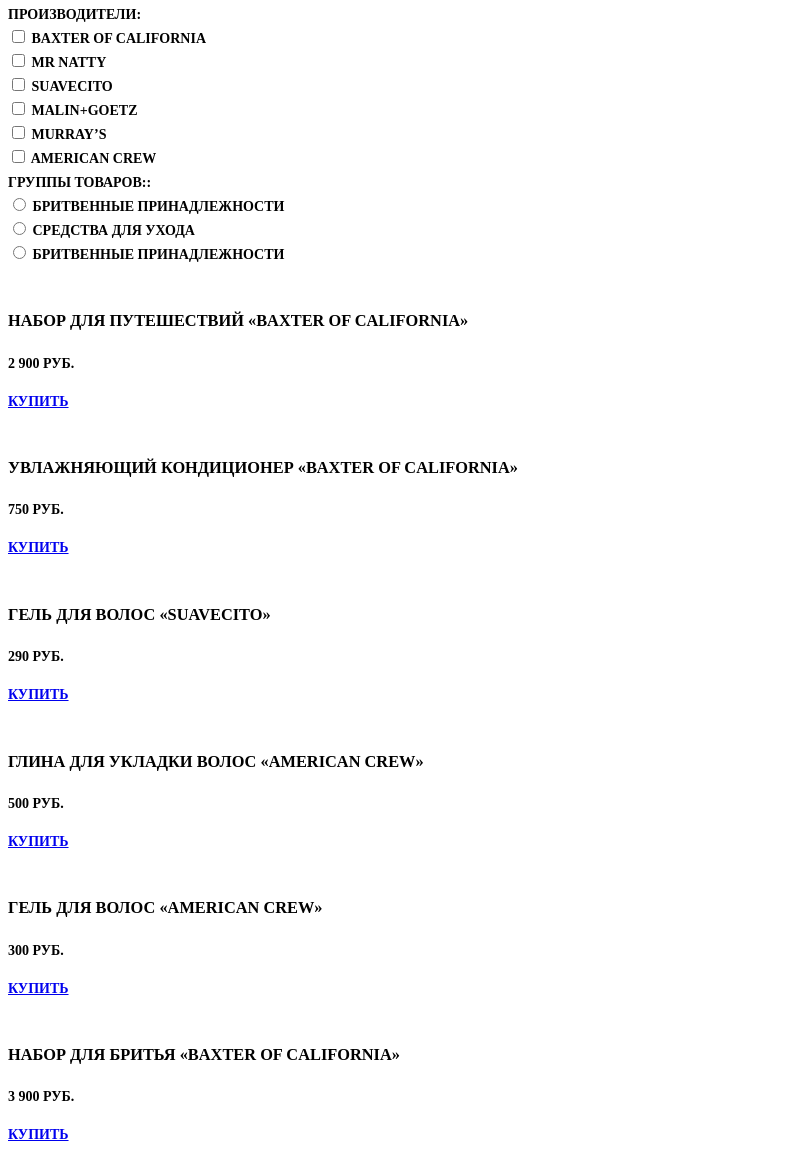
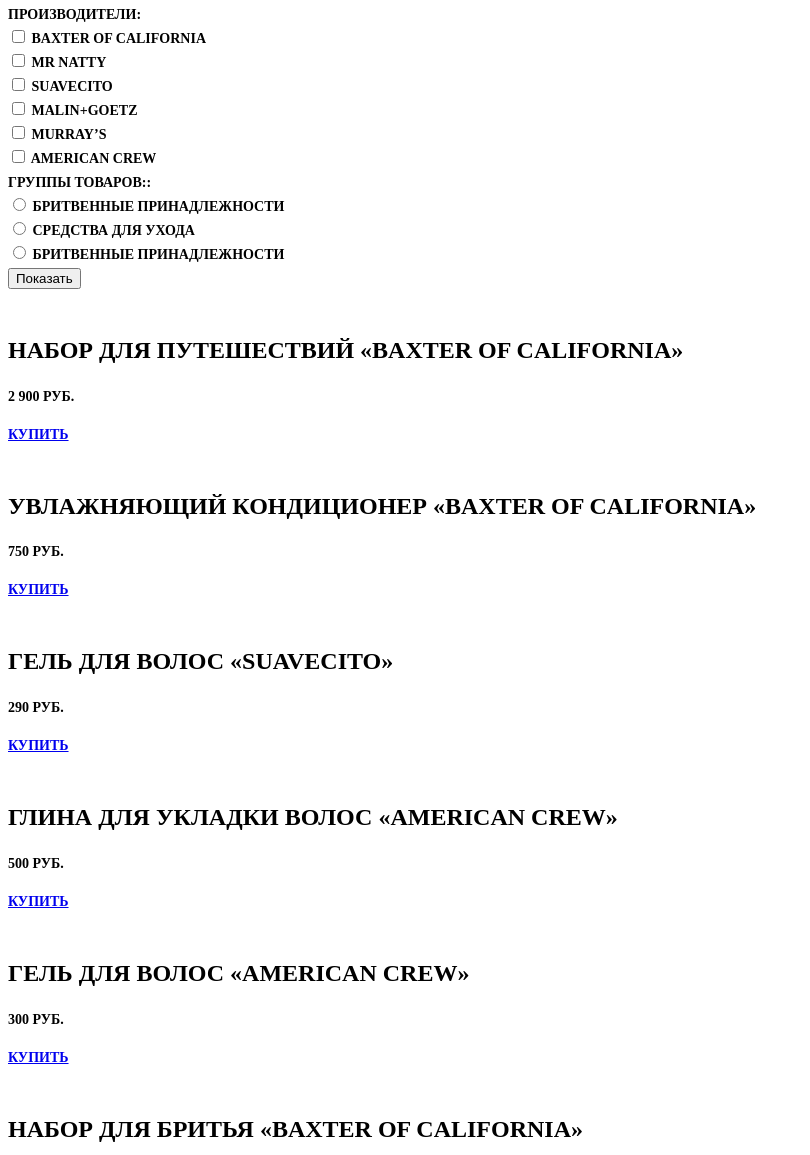
Before and after one commit to master7887/61574-barbershop, a plain HTML site: page catalog.html in a window 1280 px wide. Shown: the part 377-1532 px from the top of the page, without its empty margins (0-810 px from the left). Drawn offline with Linux system fonts and the light colour scheme.

Commit message:
Небольшие правки формы

```diff
--- a/catalog.html
+++ b/catalog.html
@@ -50,6 +50,7 @@
                 <li>СРЕДСТВА ДЛЯ УХОДА</li>
             </ul>
             <aside class="filter">
+               <form action="#" method="get">
                 <strong>ПРОИЗВОДИТЕЛИ:</strong>
                 <div class="filter-group">
                     <div class="filter-checkbox">
@@ -103,9 +104,12 @@
                         <label for="radio3">Бритвенные принадлежности</label>
                     </div>
                     <!-- filter-checkbox-->
+
+                    <button type="submit">Показать</button>
+
                 </div>
                 <!-- filter-group-->
-
+                </form>
             </aside>
             <!-- filter-->
 
@@ -115,7 +119,7 @@
                         <img src="img/catalog-item-one.jpg" alt="">
                     </div>
                     <div class="catalog-item-title">
-                        <h3>Набор для путешествий «Baxter of California»</h3>
+                        <h2>Набор для путешествий «Baxter of California»</h2>
                     </div>
 
                     <p class="catalog-price">2 900 РУБ.</p>
@@ -128,8 +132,8 @@
                         <img src="img/catalog-item-two.jpg" alt="">
                     </div>
                     <div class="catalog-item-title">
-                        <h3>Увлажняющий кондиционер
-«Baxter of California»</h3>
+                        <h2>Увлажняющий кондиционер
+«Baxter of California»</h2>
                     </div>
 
                     <p class="catalog-price">750 РУБ.</p>
@@ -142,8 +146,8 @@
                         <img src="img/catalog-item-three.jpg" alt="">
                     </div>
                     <div class="catalog-item-title">
-                        <h3>Гель для волос
-«SUAVECITO»</h3>
+                        <h2>Гель для волос
+«SUAVECITO»</h2>
                     </div>
 
                     <p class="catalog-price">290 РУБ.</p>
@@ -156,8 +160,8 @@
                         <img src="img/catalog-item-four.jpg" alt="">
                     </div>
                     <div class="catalog-item-title">
-                        <h3>Глина для укладки волос
-«American crew»</h3>
+                        <h2>Глина для укладки волос
+«American crew»</h2>
                     </div>
 
                     <p class="catalog-price">500 РУБ.</p>
@@ -170,8 +174,8 @@
                         <img src="img/catalog-item-five.jpg" alt="">
                     </div>
                     <div class="catalog-item-title">
-                        <h3>Гель для волос
-«AMERICAN CREW»</h3>
+                        <h2>Гель для волос
+«AMERICAN CREW»</h2>
                     </div>
 
                     <p class="catalog-price">300 РУБ.</p>
@@ -184,8 +188,8 @@
                         <img src="img/catalog-item-six.jpg" alt="">
                     </div>
                     <div class="catalog-item-title">
-                        <h3>Набор для бритья
-«Baxter of California»</h3>
+                        <h2>Набор для бритья
+«Baxter of California»</h2>
                     </div>
 
                     <p class="catalog-price">3 900 РУБ.</p>
```
